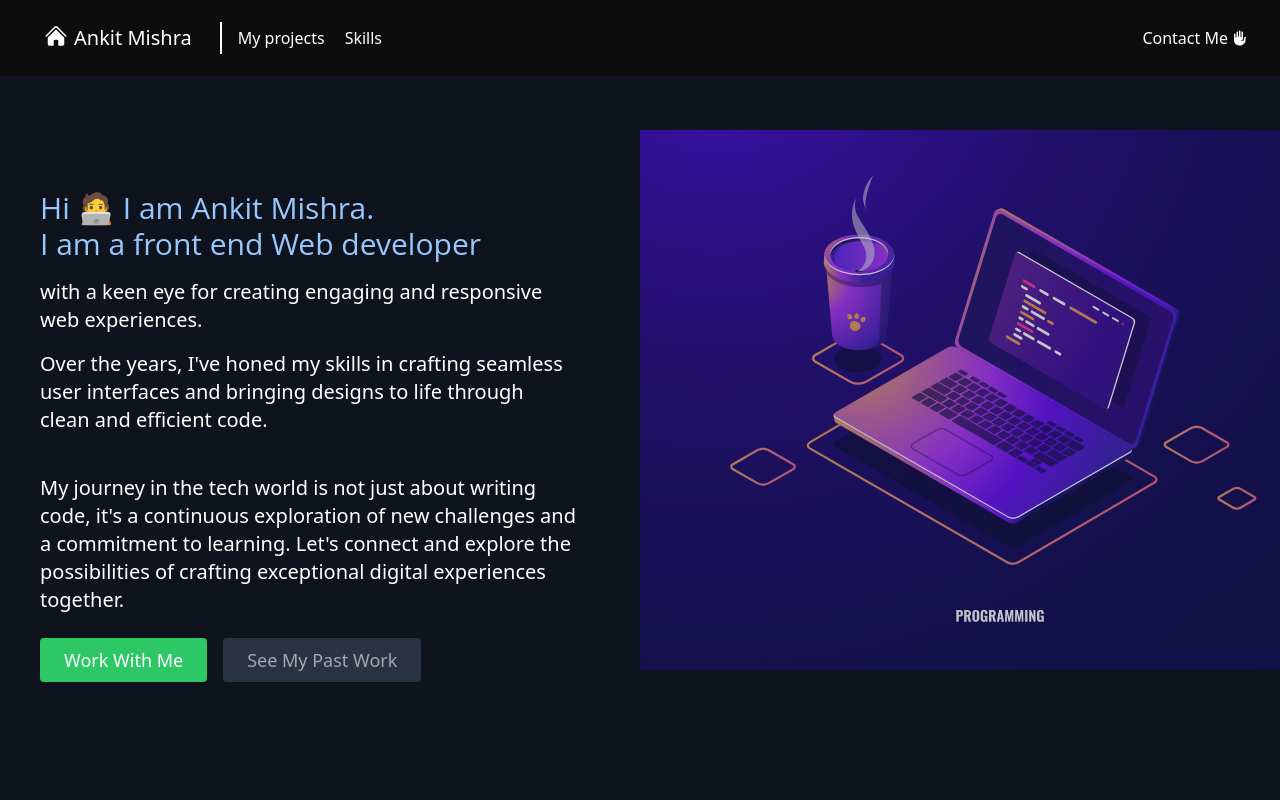
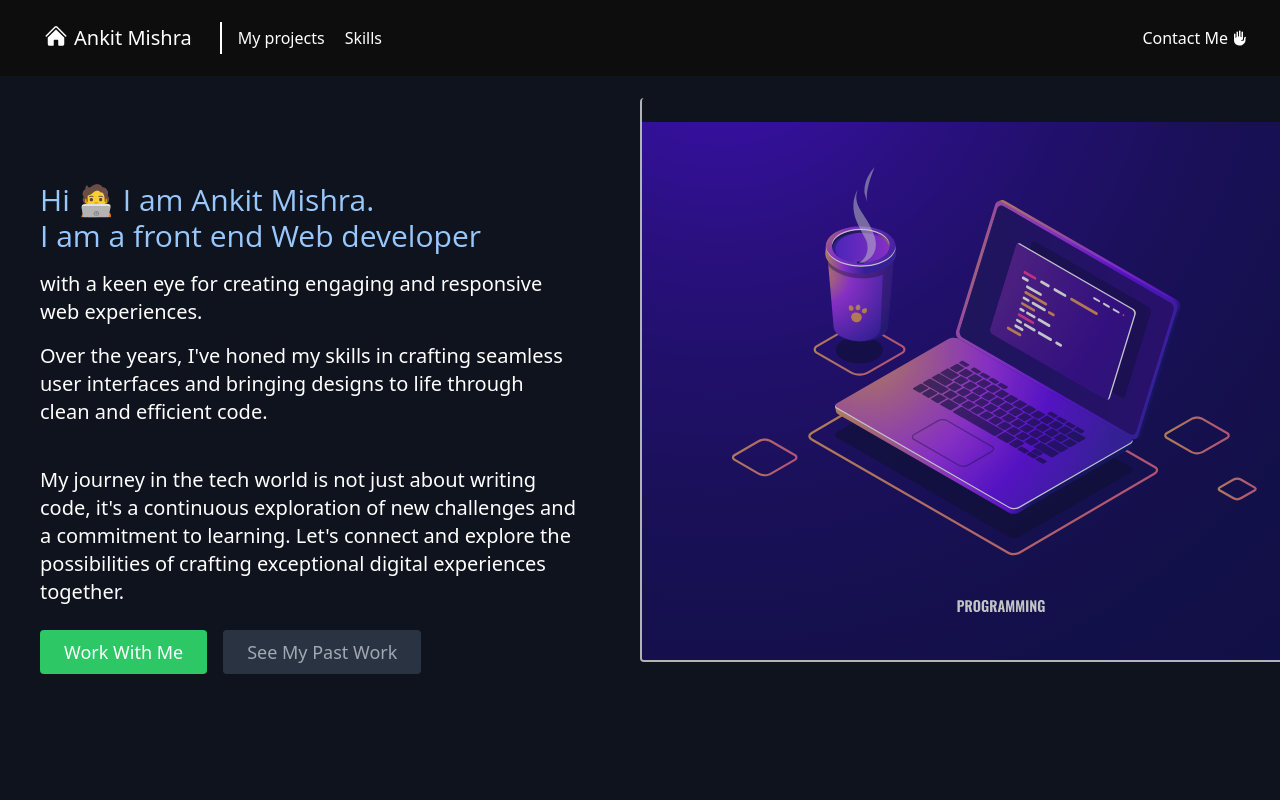
Before and after one commit to ankit0698/Ankit-portfolio, a React (Vite) app: page / in a window 1280 px wide. Shown: the top 800 px of the page. Built offline with nearby package versions, Linux system fonts and the light colour scheme.

Commit message:
about page ui

```diff
--- a/src/Components/About.jsx
+++ b/src/Components/About.jsx
@@ -3,7 +3,7 @@ function About() {
     <>
       <div
         id="about"
-        className=" flex px-10 lg:mt-2 pt-12 bg-[url('/bg-image.svg')] min-h-screen md:bg-none  bg-cover  md:flex-row flex-col items-center overflow-hidden "
+        className=" flex px-10 lg:mt-0 pt-12 bg-[url('/bg-image.svg')] min-h-screen md:bg-none  bg-cover  md:flex-row flex-col items-center overflow-hidden "
       >
         <div className=" md:w-1/2   md:pr-16  flex flex-col md:items-start text-left mb-8 md:mb-0 md:-mt-36 items-center ">
           <h1 className="text-bold text-2xl font-['Open_Sans'] md:text-3xl mb-4 font-medium text-blue-300 ">
@@ -54,9 +54,9 @@ function About() {
             </a>
           </div>
         </div>
-        <div className=" md:w-[60%]   -mt-60 lg:-mt-84 -mr-[280px]  ">
+        <div className=" md:w-[60%]  -mt-60 lg:-mt-84 -mr-[280px]  ">
           <img
-            className="object-contain max-w-[900px]  pt-6  overflow-hidden  rounded opacity-75"
+            className="object-contain max-w-[900px] border-l-2 border-b-2  pt-6  overflow-hidden  rounded opacity-75"
             alt="hero"
             src="bg-image.svg"
           />
```
